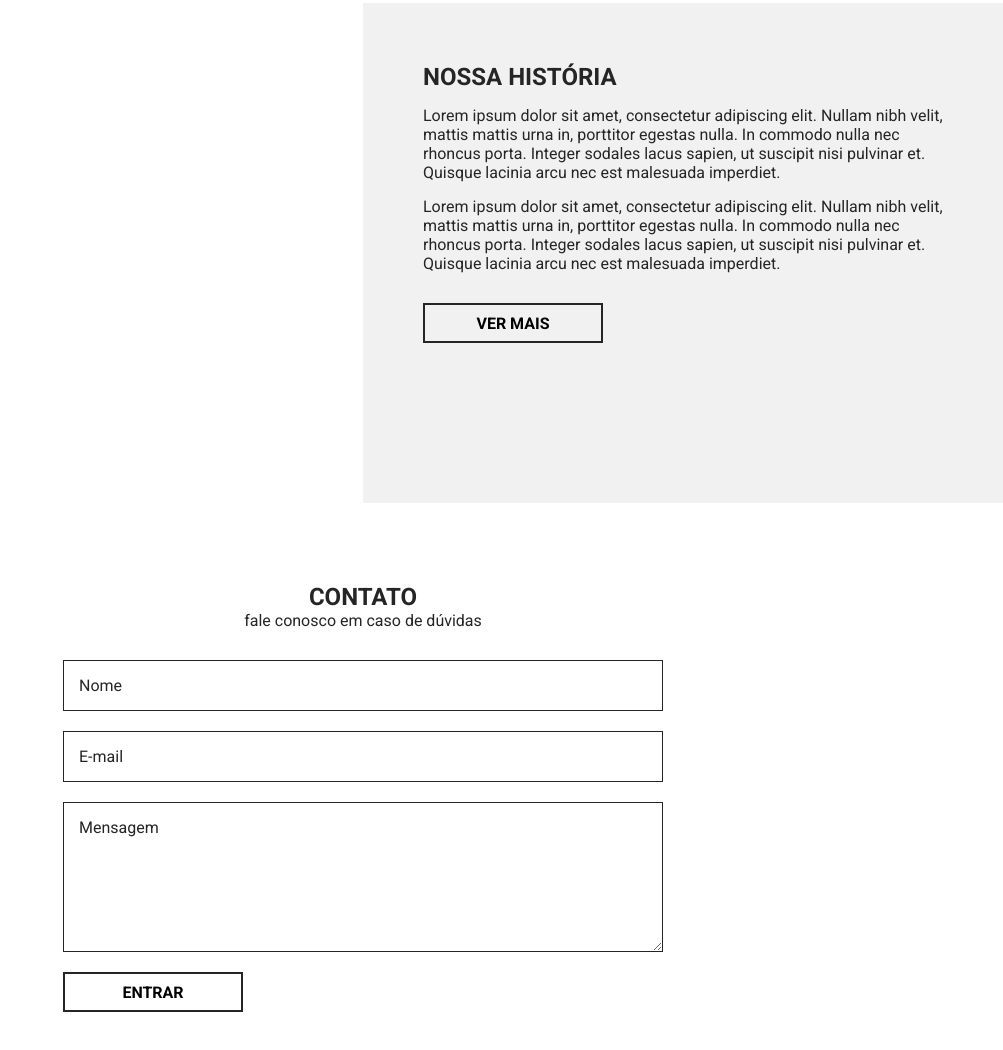
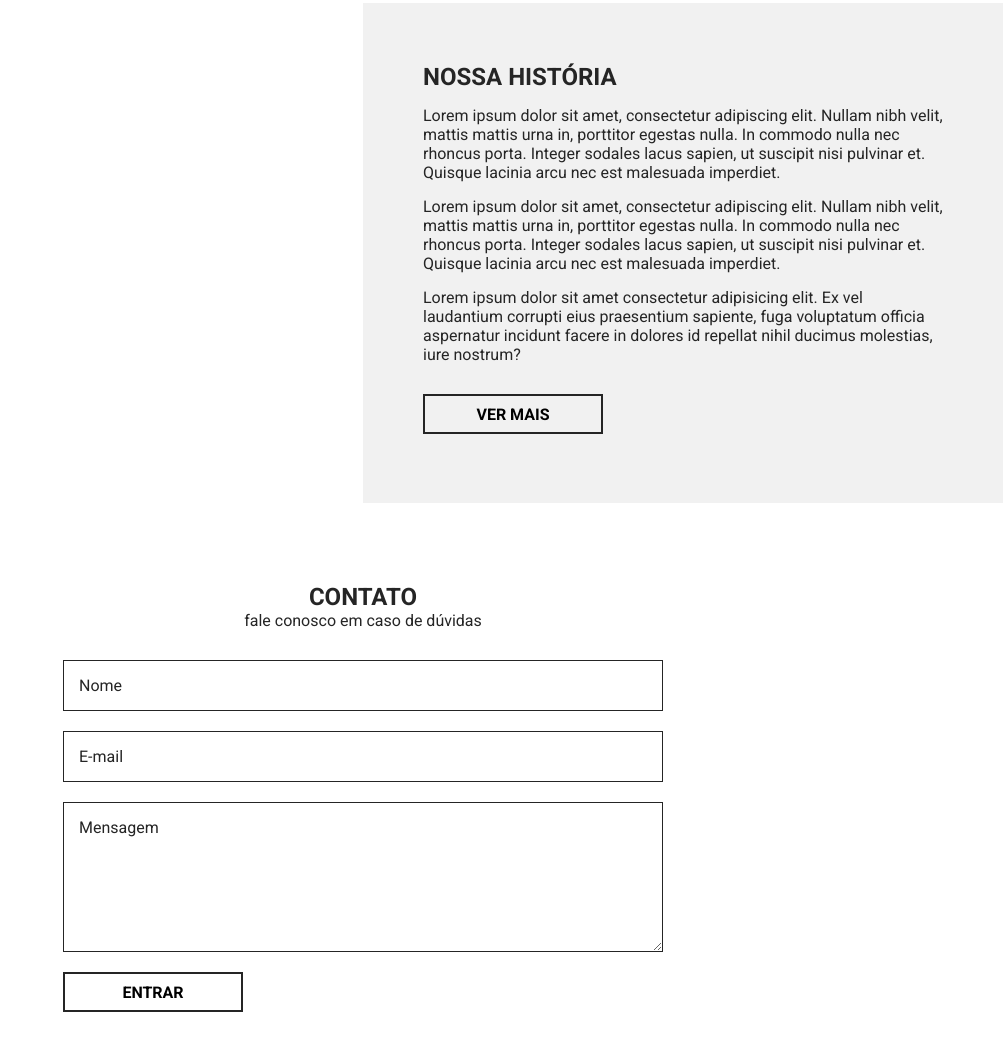
Before and after one commit to DavidAmon19/coffe, a plain HTML site: page index.html in a window 1280 px wide. Shown: the part 773-1823 px from the top of the page, without its empty margins (277-1280 px from the left). Drawn offline with Linux system fonts and the light colour scheme.

Commit message:
Adicionado Novo Paragrafo

```diff
--- a/index.html
+++ b/index.html
@@ -59,6 +59,7 @@
       mattis mattis urna in, porttitor egestas nulla. In commodo nulla nec rhoncus porta.
       Integer sodales lacus sapien, ut suscipit nisi pulvinar et. Quisque lacinia arcu nec est
       malesuada imperdiet.</p>
+      <p>Lorem ipsum dolor sit amet consectetur adipisicing elit. Ex vel laudantium corrupti eius praesentium sapiente, fuga voluptatum officia aspernatur incidunt facere in dolores id repellat nihil ducimus molestias, iure nostrum?</p>
       <button class="btn">ver mais</button>
     </div>
   </section>
```
